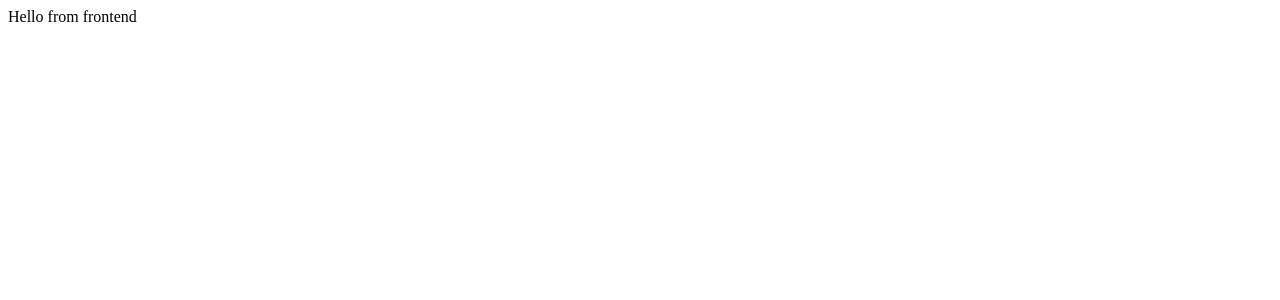
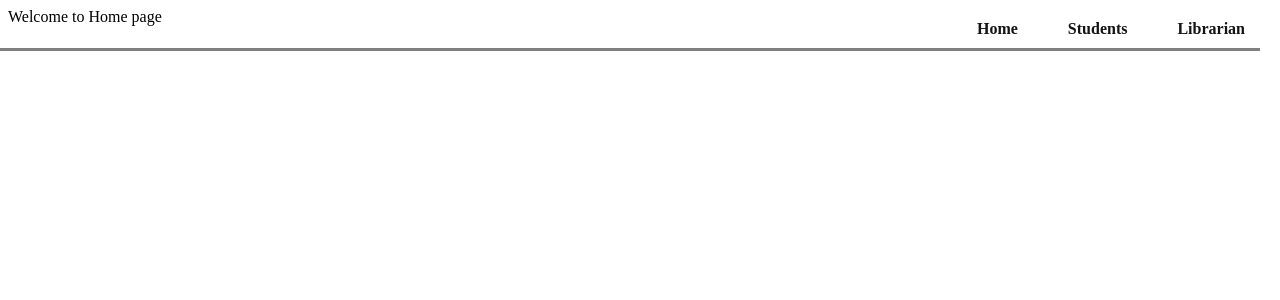
Before and after one commit to krishnacfrt/Library-Management-System, a React (Vite) app in the folder UI/: page / in a window 1280 px wide. Shown: the top 300 px of the page. Built offline with nearby package versions, Linux system fonts and the light colour scheme.

Commit message:
Added the UI structure with navigation and routing

```diff
--- a/UI/package.json
+++ b/UI/package.json
@@ -11,7 +11,8 @@
   },
   "dependencies": {
     "react": "^19.1.0",
-    "react-dom": "^19.1.0"
+    "react-dom": "^19.1.0",
+    "react-router-dom": "7.6.0"
   },
   "devDependencies": {
     "@eslint/js": "^9.25.0",
--- a/UI/src/App.jsx
+++ b/UI/src/App.jsx
@@ -1,10 +1,15 @@
-import { useState } from 'react'
+import Navbar from './Components/Navbar'
+import { BrowserRouter } from 'react-router-dom'
+import AppRoutes from './AppRoute/Route'
 
 function App() {
 
   return (
     <>
-       Hello from frontend
+      <BrowserRouter>
+        <Navbar />
+        <AppRoutes />
+      </BrowserRouter>
     </>
   )
 }
--- /dev/null
+++ b/UI/src/AppRoute/Route.jsx
@@ -0,0 +1,15 @@
+import React from "react";
+import {Route, Routes} from 'react-router-dom'
+import Home from "../Components/Home";
+import StudentDashbaord from "../Components/StudentDashboard";
+import AdminDashbaord from "../Components/AdminDashbaord";
+
+export default function AppRoutes (){
+    return (
+            <Routes>
+                <Route path='/' element={<Home/>}></Route>
+                <Route path='/students' element={<StudentDashbaord />}></Route>
+                <Route path='/librarian' element={<AdminDashbaord/>}></Route>
+            </Routes>
+    )
+}
--- /dev/null
+++ b/UI/src/Components/AdminDashbaord.jsx
@@ -0,0 +1,11 @@
+import React from "react";
+
+function AdminDashbaord(){
+    return (
+        <div>
+            Welcome to Admin Dashboard
+        </div>
+    )
+}
+
+export default AdminDashbaord;
--- /dev/null
+++ b/UI/src/Components/Home.jsx
@@ -0,0 +1,11 @@
+import React from "react";
+
+function Home(){
+    return (
+        <div>
+            Welcome to Home page
+        </div>
+    )
+}
+
+export default Home;
--- /dev/null
+++ b/UI/src/Components/Navbar.jsx
@@ -0,0 +1,15 @@
+import React from "react";
+import { Link } from "react-router-dom";
+import '../Css/Navbar.css'
+
+function Navbar(){
+    return (
+        <nav>
+            <Link to={'/'}>Home</Link>
+            <Link to={'/students'}>Students</Link>
+            <Link to={'/librarian'}>Librarian</Link>
+        </nav>
+    )
+}
+
+export default Navbar;
--- /dev/null
+++ b/UI/src/Components/StudentDashboard.jsx
@@ -0,0 +1,11 @@
+import React from "react";
+
+function StudentDashbaord(){
+    return (
+        <div>
+            Welcome to student Dashboard
+        </div>
+    )
+}
+
+export default StudentDashbaord;
--- /dev/null
+++ b/UI/src/Css/Navbar.css
@@ -0,0 +1,24 @@
+nav {
+  display: flex;
+  justify-content: flex-end; /* Aligns items to the right */
+  align-items: center; /* Centers items vertically */
+  position: absolute;
+  top: 10px;
+  right: 20px;
+  gap: 20px; /* Adds space between links */
+  width: 100%;
+  border-bottom: 3px solid grey;
+}
+
+nav a {
+  text-decoration: none;
+  color: #151313;
+  padding: 10px 15px;
+  border-radius: 5px;
+  transition: background 0.3s ease;
+  font-weight: bold;
+}
+
+nav a:hover {
+  background: rgba(156, 16, 16, 0.2);
+}
```
Also changed, not shown: 1 other file (tests, documents, lock files or other folders).
